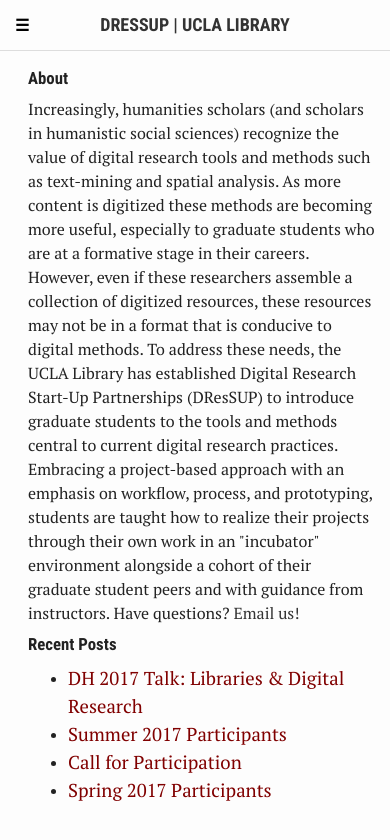
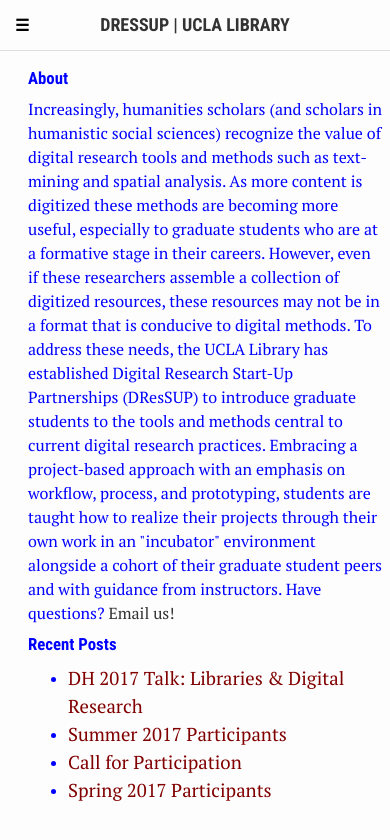
Before and after one commit to dnoneill/dressup-rebuild, a Jekyll site: the page built from index.html, in a window 390 px wide. Shown: the top 840 px of the page. Built offline with Jekyll 4.4.1, drawn with Linux system fonts in a browser that asks for light colours.

Commit message:
phone test

```diff
--- a/assets/css/main.css
+++ b/assets/css/main.css
@@ -533,7 +533,10 @@
 @media only screen and (max-width: 639px) {
     main {
         padding-top: 4.5em;
-        padding-right: 1em;
+        padding-right: .5em;
+    }
+    body {
+        color: blue;
     }
 }
 
```
